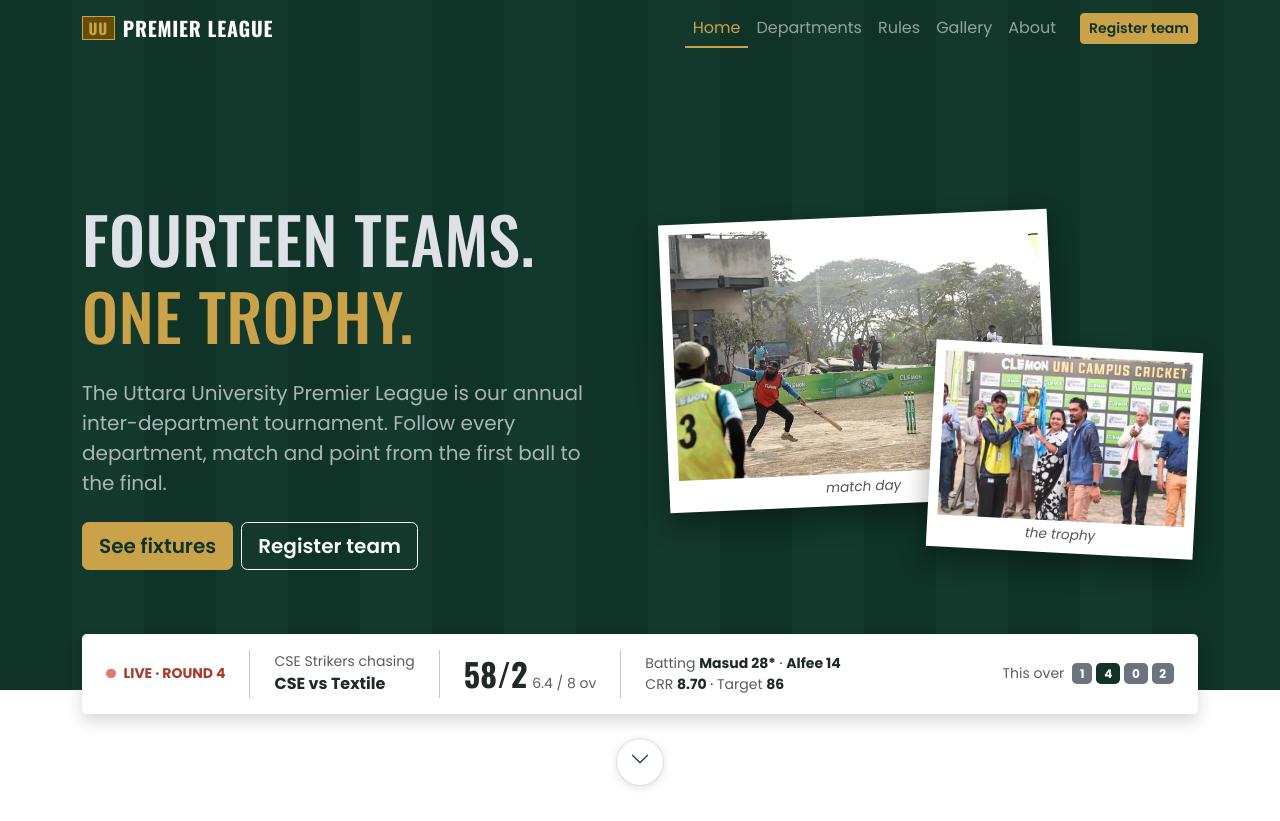
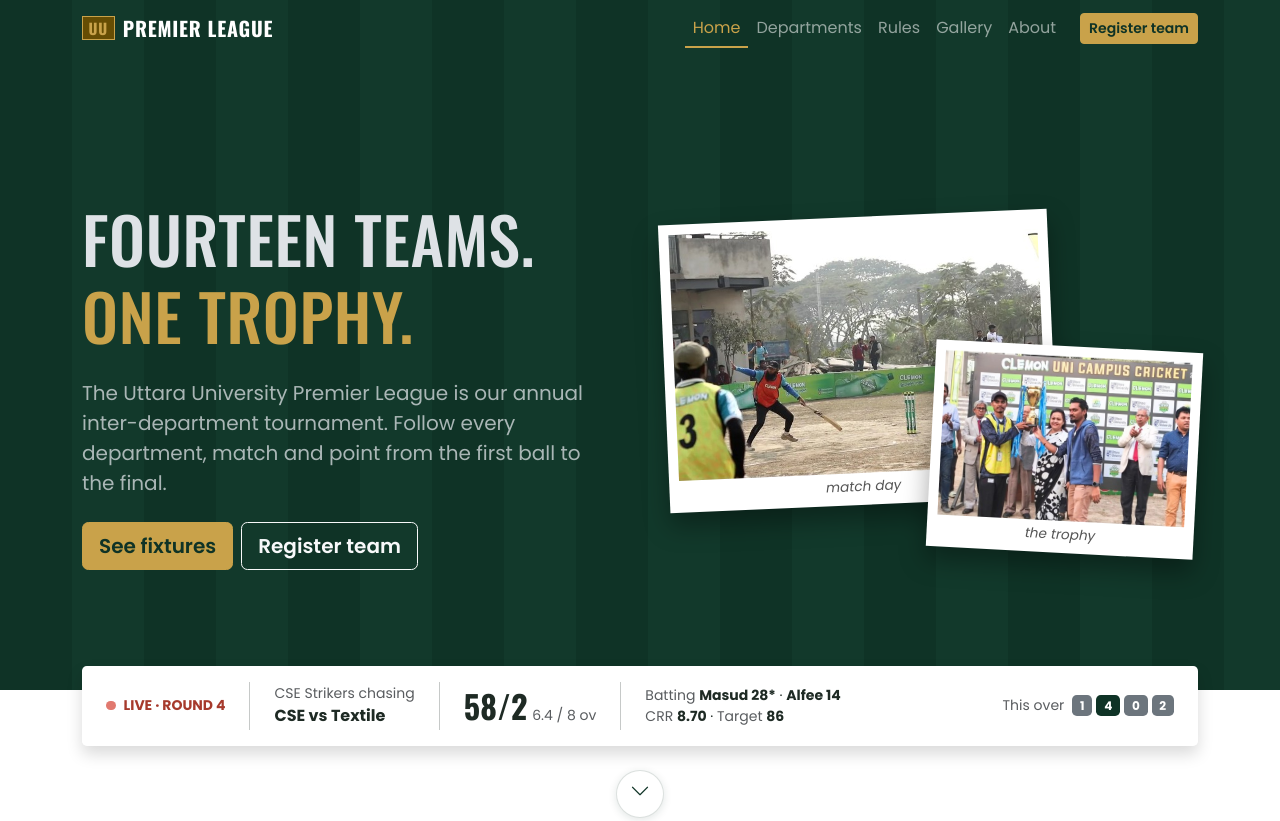
Before and after one commit to masud5009/uu-html-css, a plain HTML site: page index.html in a window 1280 px wide. Shown: the top 821 px of the page. Drawn offline with nearby package versions, Linux system fonts and the light colour scheme.

Commit message:
Adjust pull-up margin for improved layout consistency

```diff
--- a/css/style.css
+++ b/css/style.css
@@ -351,7 +351,7 @@ hr.stitch {
 }
 
 .pull-up {
-    margin-top: -3.5rem;
+    margin-top: -1.5rem;
 }
 
 .live-dot {
```
